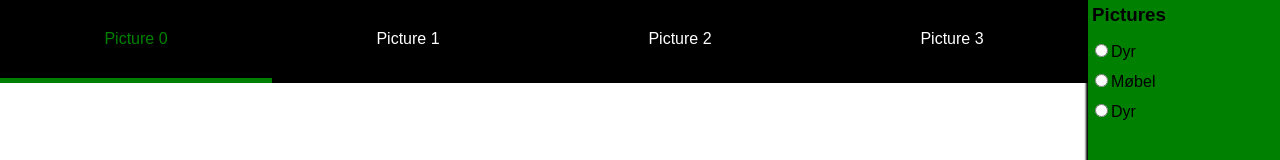
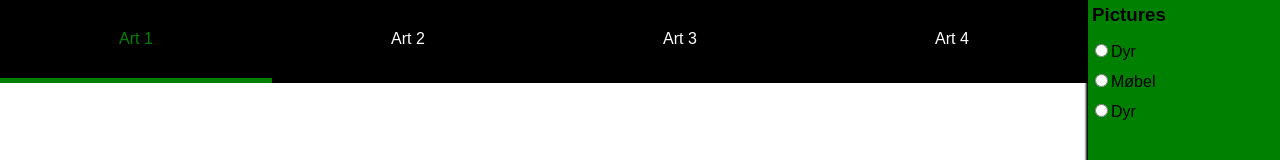
Before and after one commit to IT2810/it2810-webutvikling-h18-prosjekt-2-gruppe--56, a React (Create React App) app: page / in a window 1280 px wide. Shown: the top 160 px of the page. Built offline with nearby package versions, Linux system fonts and the light colour scheme.

Commit message:
fikset tabnavn

```diff
--- a/src/components/Tab.js
+++ b/src/components/Tab.js
@@ -4,5 +4,5 @@ import "./Tab.css"
 
 export default function Tab(props) {
 	/*Should retrive handleTabClick-event from Art-Pane*/
-	return <div className="Tab">Picture {props.index}</div>
+	return <div className="Tab">Art {props.index + 1}</div>
 }
--- a/src/components/Tabsbar.js
+++ b/src/components/Tabsbar.js
@@ -6,19 +6,19 @@ import "./Tabsbar.css"
 export default function Tabsbar(props){
 	return (<div className = "Tabsbar">
 	<div className="desktop">
-		<Tab index ='0'/>
-		<Tab index = '1'/>
-		<Tab index = '2'/>
-		<Tab index = '3'/>
+		<Tab index ={0}/>
+		<Tab index = {1}/>
+		<Tab index = {2}/>
+		<Tab index = {3}/>
 	</div>
 	<div className = "Mobile">
 		<div classID="row1">
-			<Tab index ='0'/>
-			<Tab index = '1'/>
+			<Tab index ={0}/>
+			<Tab index = {1}/>
 		</div>
 		<div classID="row2">
-			<Tab index ='2'/>
-			<Tab index = '3'/>
+			<Tab index ={2}/>
+			<Tab index = {3}/>
 		</div>
 	</div>
 </div>);
```
Also changed, not shown: src/components/Tekst.js (added, +15 -0 lines), src/components/Tekst.css (added).
